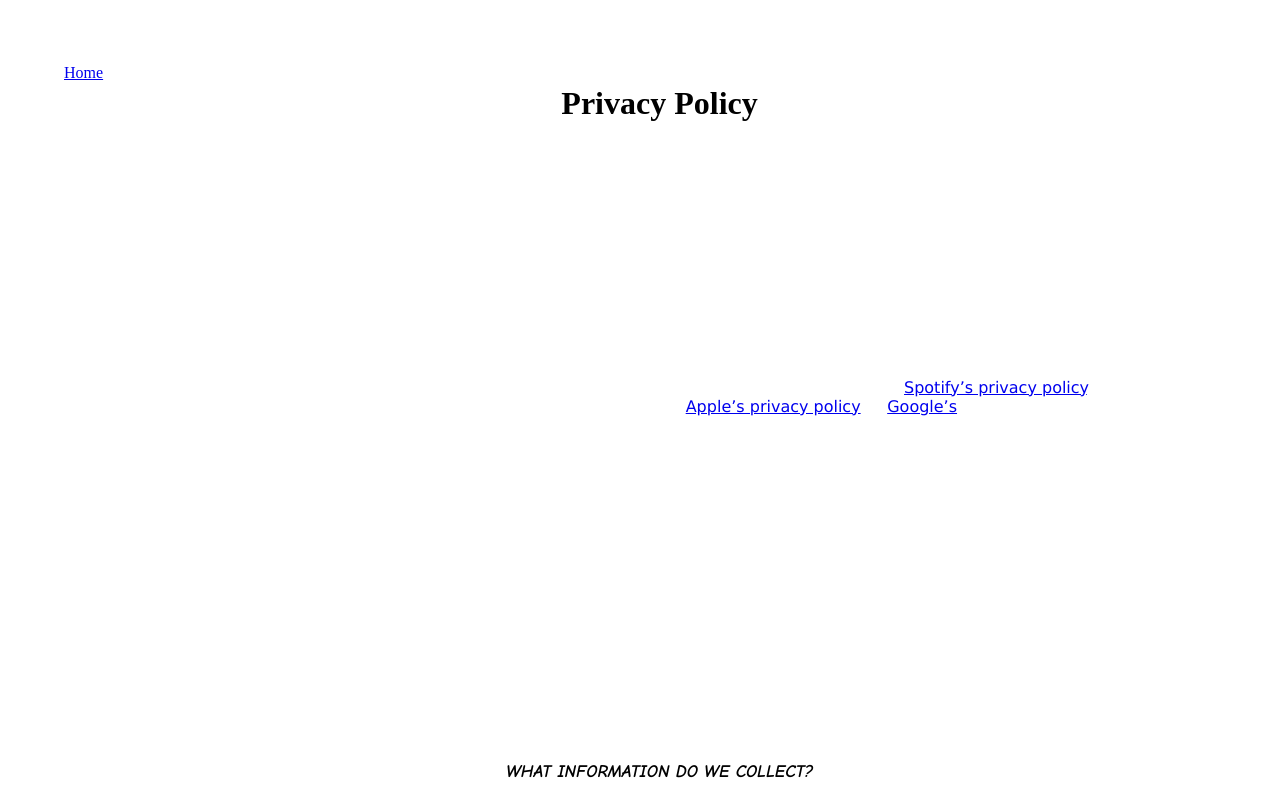
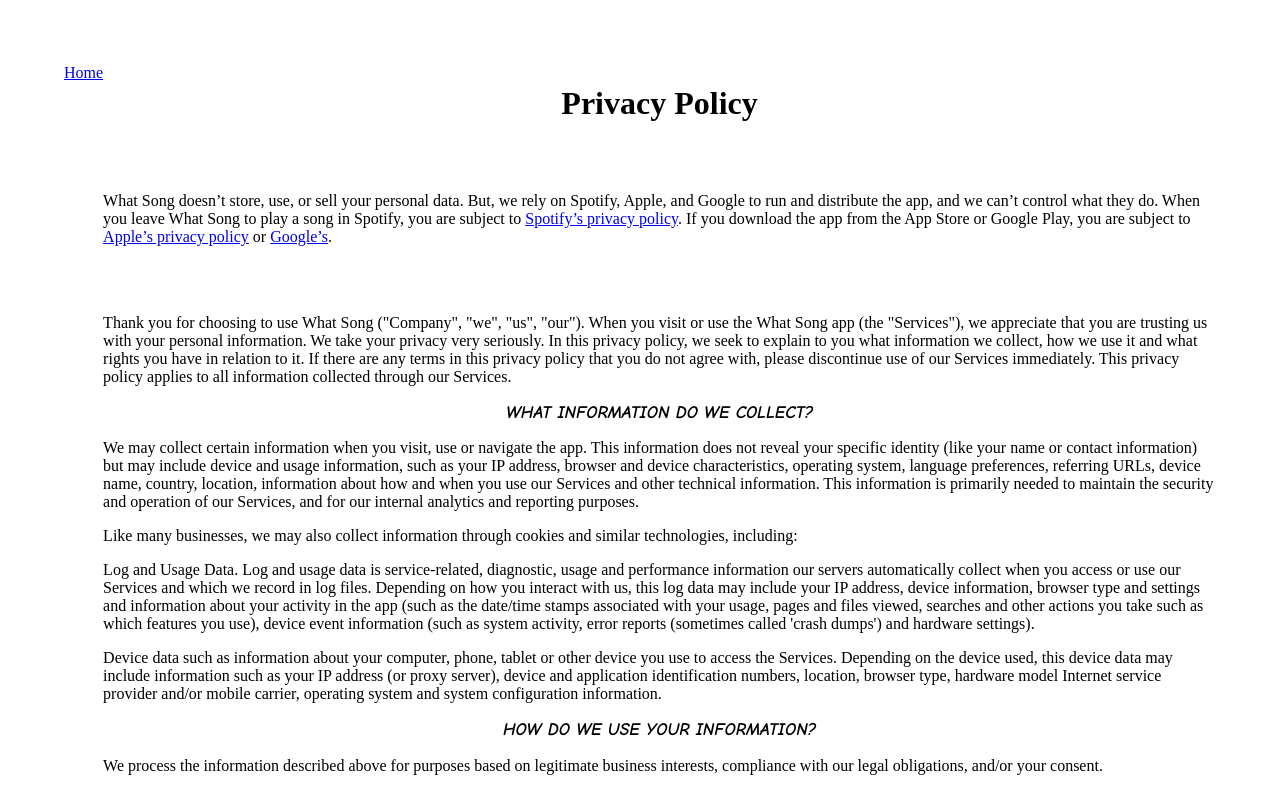
Before and after one commit to svcase/what-song, a plain HTML site: page privacy.html in a window 1280 px wide. Shown: the top 788 px of the page. Drawn offline with Linux system fonts and the light colour scheme.

Commit message:
fix pp font

```diff
--- a/styles.css
+++ b/styles.css
@@ -55,7 +55,7 @@ h4 {
     font-weight: 700;
 }
 
-p {
+.subtext {
     color: #ffffff;
     font-family: Verdana, Geneva, Tahoma, sans-serif;
     padding-top: 15%;
```
Also changed, not shown: index.html (+1 -1 lines).
